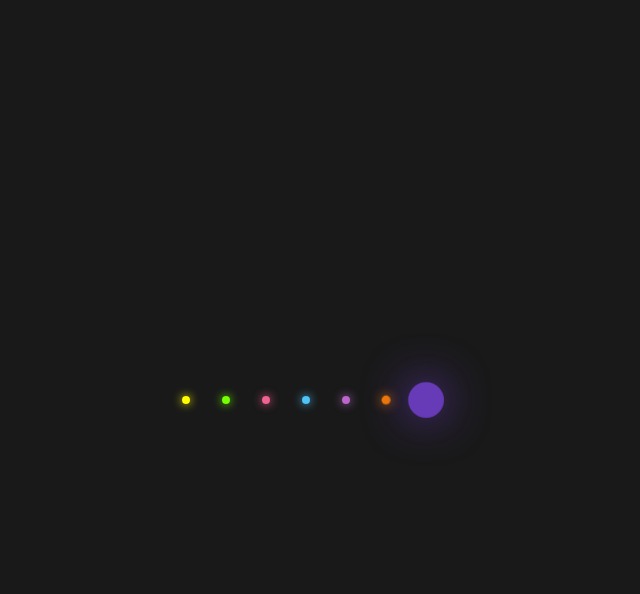
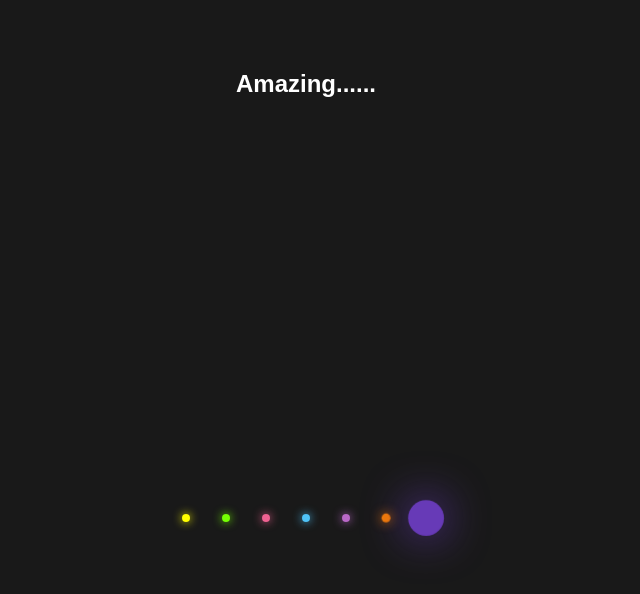
Before and after one commit to Kimikaku/my-first-repo, a plain HTML site: page index.html in a window 1280 px wide. Shown: the whole page, without its empty margins (334-974 px from the left). Drawn offline with Linux system fonts and the light colour scheme.

Commit message:
added header

```diff
--- a/index.html
+++ b/index.html
@@ -7,6 +7,8 @@
   <title>Glowing Dots</title>
 </head>
 <body>
+  <div>
+    <h2>Amazing......</h2>
     <ul>
       <li></li>
       <li></li>
@@ -16,5 +18,6 @@
       <li></li>
       <li></li>
     </ul>
+  </div>
 </body>
 </html>
```
Lines whose indentation alone changed are shown as unchanged.
